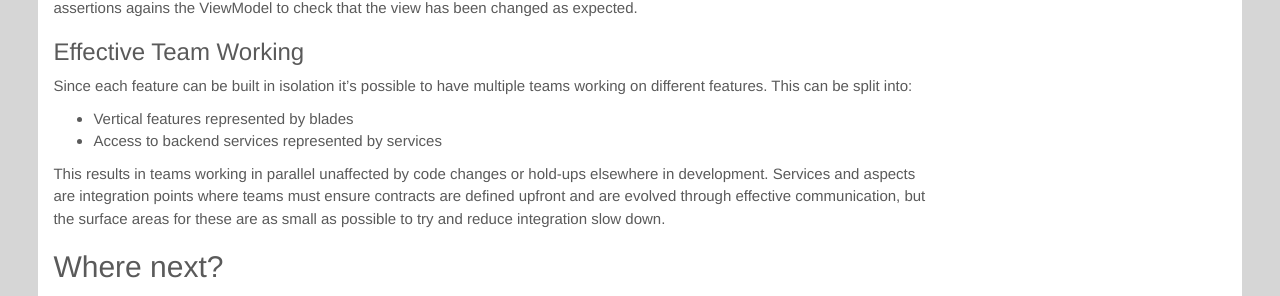
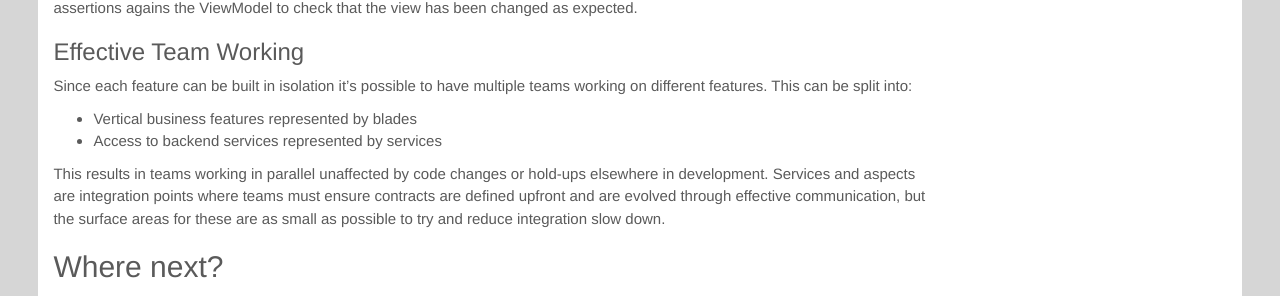
Before and after one commit to BladeRunnerJS/brjs-site, a Jekyll site: the page built from docs/concepts/app_architecture.md, in a window 1280 px wide and 900 px high, scrolled down 5794 px. Shown: the part 431-727 px from the top of the window. Built offline with Jekyll 4.4.1, drawn with Linux system fonts in a browser that asks for light colours; nearby versions of some CDN libraries; Markdown is read by kramdown in place of the engine named in the settings.

Commit message:
Minor text change

```diff
--- a/docs/concepts/app_architecture.md
+++ b/docs/concepts/app_architecture.md
@@ -122,7 +122,7 @@ It's possible to inject a test double configured to behave in a particular way f
 
 Since each feature can be built in isolation it's possible to have multiple teams working on different features. This can be split into:
 
-* Vertical features represented by blades
+* Vertical business features represented by blades
 * Access to backend services represented by services
 
 This results in teams working in parallel unaffected by code changes or hold-ups elsewhere in development. Services and aspects are integration points where teams must ensure contracts are defined upfront and are evolved through effective communication, but the surface areas for these are as small as possible to try and reduce integration slow down.
```
